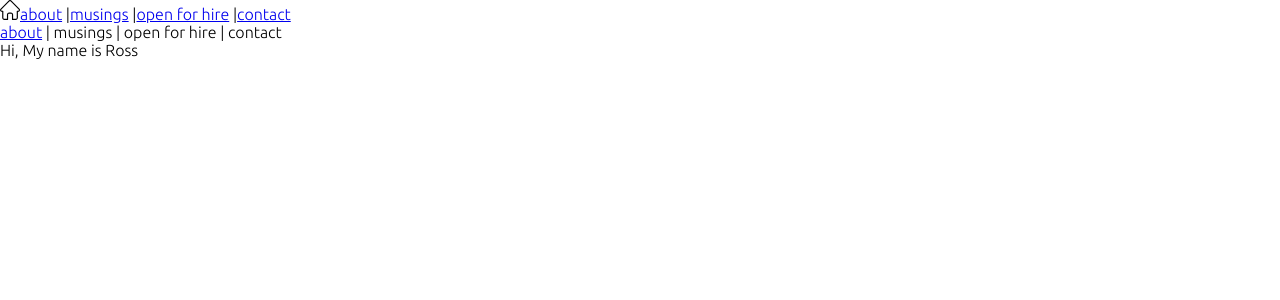
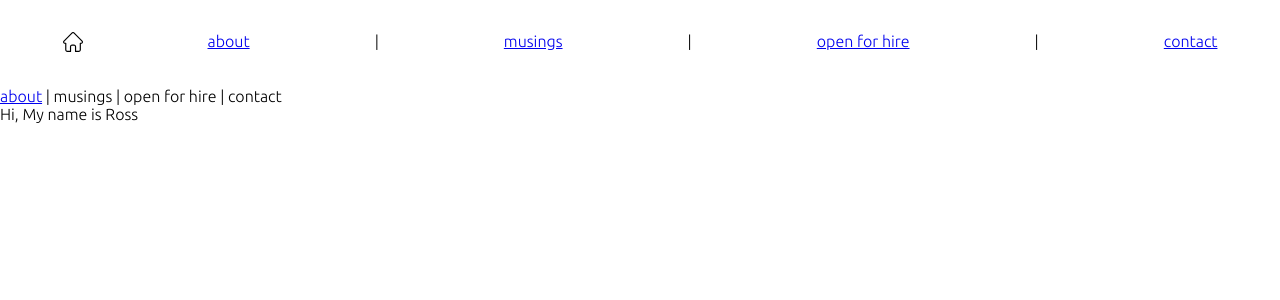
Before and after one commit to oreillyross/MyPortfolio, a Next.js app: page / in a window 1280 px wide. Shown: the top 300 px of the page. Built offline with nearby package versions, Linux system fonts and the light colour scheme.

Commit message:
change cursor to pointer hovering over home icon

```diff
--- a/components/Navbar.js
+++ b/components/Navbar.js
@@ -1,9 +1,18 @@
 import Link from "next/link";
 import Image from "next/image";
+import { css } from "@emotion/css";
 
+const navStyle = css`
+  display: flex;
+  justify-content: space-around;
+  padding: 2rem 0;
+  img:hover {
+    cursor: pointer;
+  }
+`;
 export const Navbar = () => {
   return (
-    <nav>
+    <nav className={navStyle}>
       <Link href="/">
         <Image src="/img/home.svg" height={20} width={20} />
       </Link>
--- a/package.json
+++ b/package.json
@@ -8,6 +8,7 @@
     "start": "next start"
   },
   "dependencies": {
+    "@emotion/css": "11.1.3",
     "@mdx-js/loader": "1.6.22",
     "@mdx-js/react": "1.6.22",
     "@next/mdx": "10.2.0",
```
